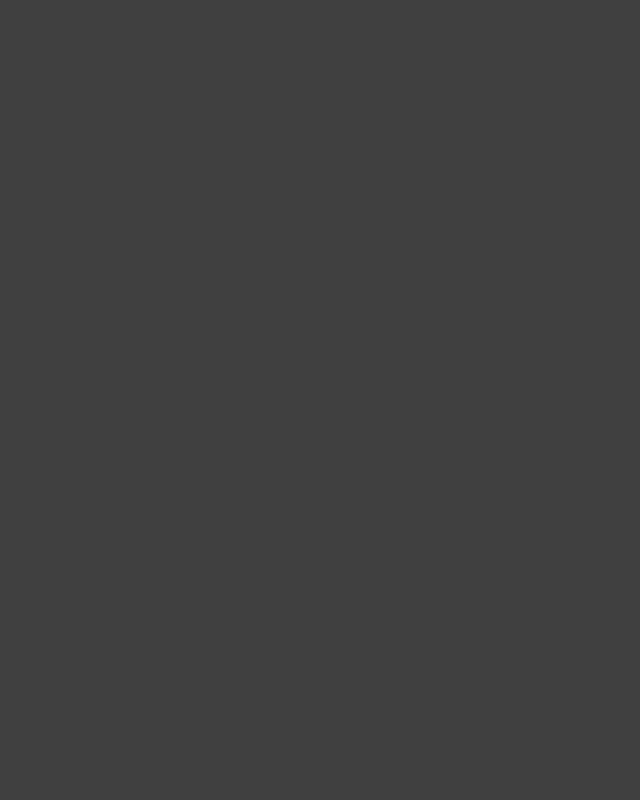
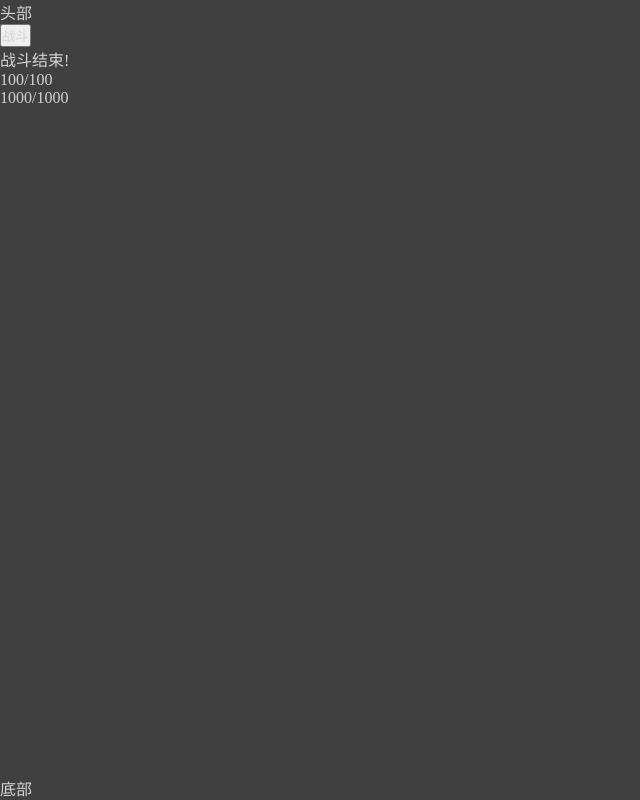
Before and after one commit to ChaoQunPeng/dialogium, a Vue app: page / in a window 1280 px wide. Before the commit this address had no page. Shown: the whole page, without its empty margins (0-640 px from the left). Built offline with nearby package versions, Linux system fonts and the light colour scheme.

Commit message:
✨ feat: 完善战斗系统

```diff
--- a/src/components/scene/SceneView.vue
+++ b/src/components/scene/SceneView.vue
@@ -1,6 +1,12 @@
 <template>
   <div>
-    人物经验: {{ playerStore.currentExp }} |
+    <div>
+      <button @click="fight">战斗</button>
+      <div v-if="!isFighting">战斗结束!</div>
+      <div>{{ player.baseInfo.hp }}/{{ player.baseInfo.maxHp }}</div>
+      <div>{{ slime.baseInfo.hp }}/{{ slime.baseInfo.maxHp }}</div>
+      <div v-for="(log, index) in battleLogs" :key="index">{{ log }}</div>
+    </div>
     <SceneFlow ref="sceneFlowRef" class="SceneFlow">
       <template #default="{ speaker, item }">
         <template v-if="item.__type === 'npc'">
@@ -12,14 +18,14 @@
         </template>
 
         <template v-if="item.__type === 'monster'">
-          <div v-if="item.action === 'battle'" class="item" style="margin-bottom: 12px">
+          <!-- <div v-if="item.action === 'battle'" class="item" style="margin-bottom: 12px">
             {{ speaker }}: {{ battle(item) }}
           </div>
 
           <div v-else-if="item.action === 'conversation'" class="item" style="margin-bottom: 12px">
             {{ speaker }}
             <TypeWriter :data="getRandomConversation(item)" @is-typing="listenOnTyping" />
-          </div>
+          </div> -->
         </template>
       </template>
     </SceneFlow>
@@ -29,48 +35,77 @@
 <script setup lang="ts">
 import SceneFlow from '../TypeWriter/SceneFlow.vue';
 import TypeWriter from '../TypeWriter/TypeWriter.vue';
-import type { IMonster, INpc } from '@/interface';
-import { onMounted, ref } from 'vue';
+import type { ICharacter } from '@/interface';
+import { onMounted, reactive, ref } from 'vue';
+import { CharacterType } from '@/enums';
 
-import { scene } from '@/scene/FengYuanXing';
-import { getRandomElement, getWeightedRandomElement } from '@/utils/arrayUtils';
+import { getRandomElement } from '@/utils/arrayUtils';
 import { usePlayerStore } from '@/stores/player';
+import { useBattle } from '@/hooks/useBattle';
 
+const { isFighting, startBattle } = useBattle();
 const playerStore = usePlayerStore();
+const { player } = playerStore;
+
 const sceneFlowRef = ref<InstanceType<typeof SceneFlow>>();
 const isTyping = ref(false);
 
-onMounted(() => {
-  setInterval(() => {
-    const data = getWeightedRandomElement(scene.monsterList);
-    sceneFlowRef.value?.addFlowItem(data!);
-    playerStore.updateExp(data?.exp || 0);
-  }, 2000);
+const slime = reactive<ICharacter>({
+  id: 'm1',
+  name: '小史莱姆',
+  type: CharacterType.Monster,
+  baseInfo: { level: 5, hp: 1000, maxHp: 1000, mp: 0, maxMp: 0 },
+  battle: { attack: 15, defense: 0 },
 });
 
-const getRandomConversation = (item: INpc | IMonster) => {
-  if (item.conversationList.length) {
-    return getRandomElement(item.conversationList);
+const battleLogs = ref<string[]>([]);
+
+onMounted(async () => {});
+
+const fight = () => {
+  startBattle(player, slime, {
+    delay: 300,
+    onTurn: (event) => {
+      player.baseInfo.hp = event.attackerHp;
+      slime.baseInfo.hp = event.defenderHp;
+      battleLogs.value.unshift(event.msg);
+    },
+    onFinish: (result) => {
+      console.log('战斗结果', result);
+    },
+  });
+};
+
+const getRandomConversation = (item: ICharacter) => {
+  if (item.conversations?.length) {
+    return getRandomElement(item.conversations);
   }
 };
 
-const battle = (item: IMonster) => {
-  let result = '';
-  if (playerStore.player.atk > item.defense) {
-    result = `${playerStore.player.name}击败了${item.name}, 获得${item.exp}经验值, 获得了${getRandomElement(item.dropList)?.name}`;
-    playerStore.updateExp(item.exp);
-  } else {
-    const diff = Math.max(0, item.attack - playerStore.player.def);
-    result = `${item.name}对${playerStore.player.name}, 造成了${diff}点伤害`;
-    playerStore.updateHp(diff);
-  }
+// const battle = (item: ICharacter) => {
+//   let result = '';
+//   if (playerStore.player.atk > item.battle.defense) {
+//     result = `${playerStore.player.name}击败了${item.name}, 获得${item.exp}经验值, 获得了${getRandomElement(item.dropList)?.name}`;
+//     playerStore.updateExp(item.exp);
+//   } else {
+//     const diff = Math.max(0, item.attack - playerStore.player.def);
+//     result = `${item.name}对${playerStore.player.name}, 造成了${diff}点伤害`;
+//     playerStore.updateHp(diff);
+//   }
 
-  return result;
-};
+//   return result;
+// };
 
 const listenOnTyping = (status: boolean) => {
   isTyping.value = status;
 };
+
+// watch(isFighting, (newVal, oldVal) => {
+//   if (!newVal && oldVal) {
+//     // 从 true 变为 false，战斗结束
+//     console.log('战斗结束！', battleResult.value);
+//   }
+// });
 </script>
 
 <style>
--- /dev/null
+++ b/src/hooks/useBattle.ts
@@ -0,0 +1,59 @@
+// src/hooks/useBattle.ts
+import { ref } from 'vue';
+import type { ICharacter } from '@/interface';
+import { simulateBattle, type IBattleSummary, type IBattleEvent } from '@/utils/battle';
+
+interface BattleOptions {
+  delay?: number;
+  /** 每回合的回调，现在传入的是完整的 Event 对象 */
+  onTurn?: (event: IBattleEvent, progress: number) => void;
+  onFinish?: (result: IBattleSummary) => void;
+}
+
+export function useBattle() {
+  const battleLog = ref<string[]>([]);
+  const isFighting = ref(false);
+  const battleResult = ref<IBattleSummary | null>(null);
+  const progress = ref(0);
+
+  const startBattle = async (
+    attacker: ICharacter,
+    defender: ICharacter,
+    options: BattleOptions = {},
+  ) => {
+    const { delay = 100, onTurn, onFinish } = options;
+
+    isFighting.value = true;
+    battleResult.value = null;
+    battleLog.value = [];
+    progress.value = 0;
+
+    const result = simulateBattle(attacker, defender);
+    battleResult.value = result;
+
+    // 播放事件流
+    for (let i = 0; i < result.events.length; i++) {
+      const event = result.events[i];
+
+      // 添加类型守卫，确保event存在且有msg属性
+      if (!event || typeof event.msg === 'undefined') {
+        continue;
+      }
+
+      // 1. 更新 Hook 内部的表现数据（仅日志字符串）
+      battleLog.value.unshift(event.msg);
+      progress.value = Math.round(((i + 1) / result.events.length) * 100);
+
+      // 2. 触发回调，让外部 UI 层处理血量同步和特效
+      if (onTurn) onTurn(event, progress.value);
+
+      await new Promise((resolve) => setTimeout(resolve, delay));
+    }
+
+    isFighting.value = false;
+    if (onFinish) onFinish(result);
+    return result;
+  };
+
+  return { battleLog, isFighting, battleResult, progress, startBattle };
+}
--- a/src/interface/index.ts
+++ b/src/interface/index.ts
@@ -108,10 +108,11 @@ export interface ICharacter {
     // skills?: ISkill[]; // 技能列表
   };
 
+  conversations?: IConversationItem[];
+
   // 交互相关（可选）
   interact?: {
     canTalk: boolean; // 明确标记是否能对话
-    conversations?: IConversationItem[];
     quests?: string[]; // 关联的任务ID
     services?: ('shop' | 'repair' | 'train')[]; // 提供的服务
     shopItems?: IItem[]; // 如果是商人
--- a/src/stores/player.ts
+++ b/src/stores/player.ts
@@ -1,97 +1,19 @@
-import { ref, readonly, computed } from 'vue';
+import { reactive } from 'vue';
 import { defineStore } from 'pinia';
-import type { ICultivation, IPlayer } from '@/interface';
-import { RealmTypeCode } from '@/enums';
+import type { ICharacter } from '@/interface';
+import { CharacterType } from '@/enums';
 
 export const usePlayerStore = defineStore('player', () => {
-  const player = ref<IPlayer>({
-    name: '李强',
-    hp: 1000,
-    mp: 1000,
-    atk: 100000,
-    def: 100,
-    daoCultivation: {
-      level: 1,
-      currentExp: 0,
-      realm: RealmTypeCode.ZHU_JI,
-    },
+  const player = reactive<ICharacter>({
+    id: 'player',
+    name: '萧炎',
+    type: CharacterType.Player,
+    baseInfo: { level: 10, hp: 100, maxHp: 100, mp: 50, maxMp: 50 },
+    battle: { attack: 100, defense: 100 },
   });
-
-  /**
-   * 获取当前境界
-   * @returns ICultivation
-   */
-  function getCultivation() {
-    let cultivation = null;
-    if (player.value.daoCultivation) {
-      cultivation = player.value.daoCultivation;
-    }
-    else if (player.value.immortalCultivation) {
-      cultivation = player.value.immortalCultivation;
-    }
-    else if (player.value.demonicCultivation) {
-      cultivation = player.value.demonicCultivation;
-    }
-    else if (player.value.divineCultivation) {
-      cultivation = player.value.divineCultivation;
-    }
-
-    return cultivation as ICultivation;
-  }
-
-  const currentExp = computed(() => {
-    let cultivation = null;
-    if (player.value.daoCultivation) {
-      cultivation = player.value.daoCultivation;
-    }
-    else if (player.value.immortalCultivation) {
-      cultivation = player.value.immortalCultivation;
-    }
-    else if (player.value.demonicCultivation) {
-      cultivation = player.value.demonicCultivation;
-    }
-    else if (player.value.divineCultivation) {
-      cultivation = player.value.divineCultivation;
-    }
-
-    return cultivation?.currentExp || 0;
-  });
-
-  // 可以添加一些操作玩家数据的方法
-  function updatePlayer(newPlayerData: Partial<IPlayer>) {
-    Object.assign(player.value, newPlayerData);
-  }
-
-  function updateHp(hp: number) {
-    player.value.hp = Math.max(0, player.value.hp - hp);
-  }
-
-  function updateMp(newMp: number) {
-    player.value.mp = newMp;
-  }
-
-  function updateLevel(level: number) {
-    const cultivation = getCultivation();
-    if (cultivation) {
-      cultivation.level = level;
-    }
-  }
-
-  function updateExp(exp: number) {
-    const cultivation = getCultivation();
-    if (cultivation) {
-      cultivation.currentExp += exp;
-    }
-  }
 
   // 返回玩家数据和操作方法，player为只读
   return {
-    player: readonly(player),
-    currentExp,
-    updatePlayer,
-    updateHp,
-    updateMp,
-    updateExp,
-    updateLevel,
+    player,
   };
 });
--- /dev/null
+++ b/src/utils/battle.ts
@@ -0,0 +1,105 @@
+// src/utils/battle.ts
+import type { ICharacter } from '@/interface';
+
+/** 单个战斗事件：承载数据与文案 */
+export interface IBattleEvent {
+  type: 'attack' | 'counter' | 'system';
+  msg: string; // 仅作为文案展示
+  attackerHp: number; // 该动作后攻击者的剩余血量
+  defenderHp: number; // 该动作后防御者的剩余血量
+  damage?: number; // 该动作产生的数值变动
+}
+
+export interface IBattleSummary {
+  winner: ICharacter | null;
+  loser: ICharacter | null;
+  totalTurns: number;
+  events: IBattleEvent[]; // 由 log: string[] 改为事件流
+  finalAttackerHp: number;
+  finalDefenderHp: number;
+}
+
+export function simulateBattle(attacker: ICharacter, defender: ICharacter): IBattleSummary {
+  const summary: IBattleSummary = {
+    winner: null,
+    loser: null,
+    totalTurns: 0,
+    events: [],
+    finalAttackerHp: attacker.baseInfo.hp,
+    finalDefenderHp: defender.baseInfo.hp,
+  };
+
+  const aAtk = attacker.battle?.attack || 0;
+  const aDef = attacker.battle?.defense || 0;
+  const dAtk = defender.battle?.attack || 0;
+  const dDef = defender.battle?.defense || 0;
+
+  // 这里只保留一个“绝对无法破防”的全局跳出判断，防止死循环
+  // 如果双方都无法破防，且没有其他伤害手段（如技能），则直接结束
+  if (aAtk <= dDef && dAtk <= aDef) {
+    summary.events.push({
+      type: 'system',
+      msg: '【系统】双方防御均坚不可摧，陷入僵局，战斗平局。',
+      attackerHp: attacker.baseInfo.hp,
+      defenderHp: defender.baseInfo.hp,
+    });
+    return summary;
+  }
+
+  let aHp = attacker.baseInfo.hp;
+  let dHp = defender.baseInfo.hp;
+
+  while (aHp > 0 && dHp > 0) {
+    summary.totalTurns++;
+
+    // --- 1. 攻击者行动 ---
+    // 无论是否破防，都进入攻击流程
+    const aDamage = Math.max(0, aAtk - dDef); // 如果没破防，伤害就是 0
+    dHp = Math.max(0, dHp - aDamage);
+
+    summary.events.push({
+      type: 'attack',
+      // 根据伤害值动态生成描述
+      msg:
+        aDamage > 0
+          ? `[回合 ${summary.totalTurns}] ${attacker.name} 发起进攻，造成 ${aDamage} 点伤害`
+          : `[回合 ${summary.totalTurns}] ${attacker.name} 发起进攻，但未能破开 ${defender.name} 的防御！`,
+      attackerHp: aHp,
+      defenderHp: dHp,
+      damage: aDamage,
+    });
+
+    if (dHp <= 0) break;
+
+    // --- 2. 防御者反击 ---
+    const dDamage = Math.max(0, dAtk - aDef); // 如果没破防，伤害就是 0
+    aHp = Math.max(0, aHp - dDamage);
+
+    summary.events.push({
+      type: 'counter',
+      msg:
+        dDamage > 0
+          ? `[回合 ${summary.totalTurns}] ${defender.name} 发起反击，造成 ${dDamage} 点伤害`
+          : `[回合 ${summary.totalTurns}] ${defender.name} 试图反击，但被 ${attacker.name} 轻松化解。`,
+      attackerHp: aHp,
+      defenderHp: dHp,
+      damage: dDamage,
+    });
+
+    if (aHp <= 0) break;
+  }
+
+  summary.finalAttackerHp = aHp;
+  summary.finalDefenderHp = dHp;
+
+  // 判定胜负
+  if (aHp <= 0) {
+    summary.winner = defender;
+    summary.loser = attacker;
+  } else {
+    summary.winner = attacker;
+    summary.loser = defender;
+  }
+
+  return summary;
+}
```
Also changed, not shown: src/hooks/useApp.ts (deleted).
